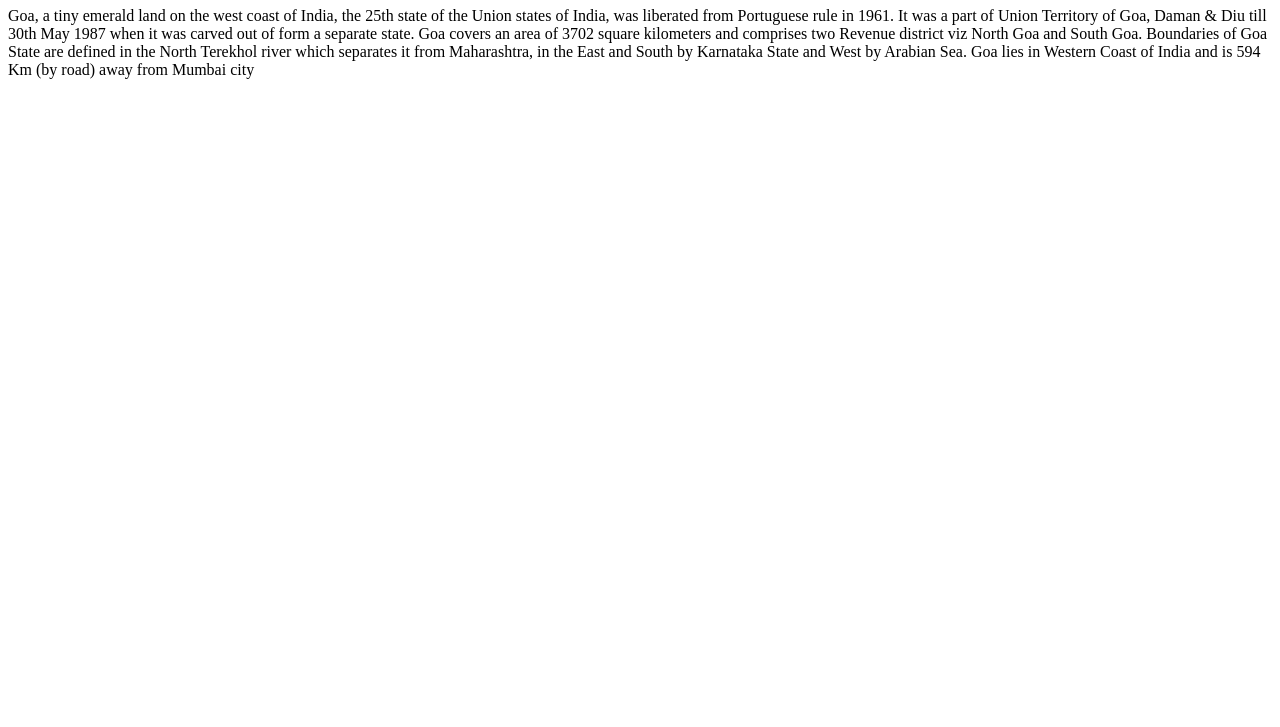
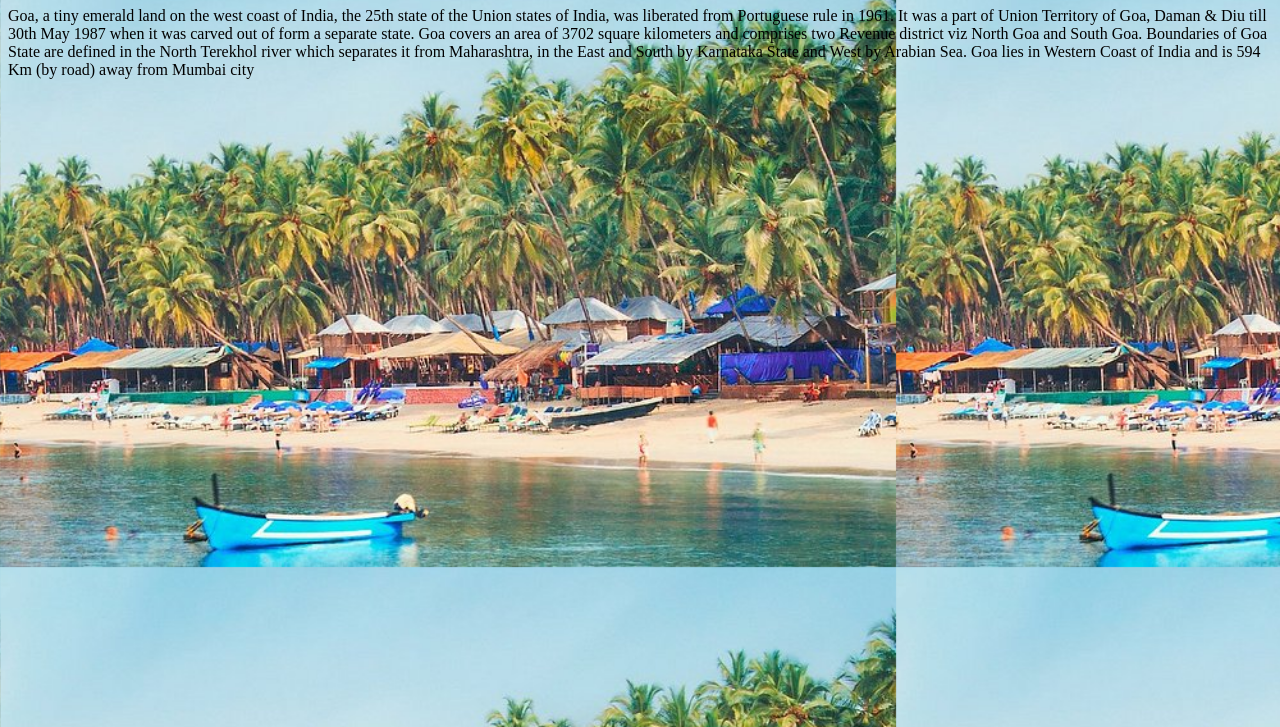
Before and after one commit to MohammadMushtaq/webdevelopment, a plain HTML site: page trip5.html in a window 1280 px wide. Shown: the part 73-800 px from the top of the page. Drawn offline with Linux system fonts and the light colour scheme.

Commit message:
Update trip5.html

```diff
--- a/trip5.html
+++ b/trip5.html
@@ -8,7 +8,7 @@
     <title>Document</title>
 </head>
 
-<body style="background-image: url(image/goa.jpg);background-size: 70%;">
+<body style="background-image: url(goa.jpg);background-size: 70%;">
     <h1>Welcome To Gao</h1>
     <p>
         Goa, a tiny emerald land on the west coast of India, the 25th state of the Union states of India, was liberated from Portuguese rule in 1961. It was a part of Union Territory of Goa, Daman & Diu till 30th May 1987 when it was carved out of form a separate
```
